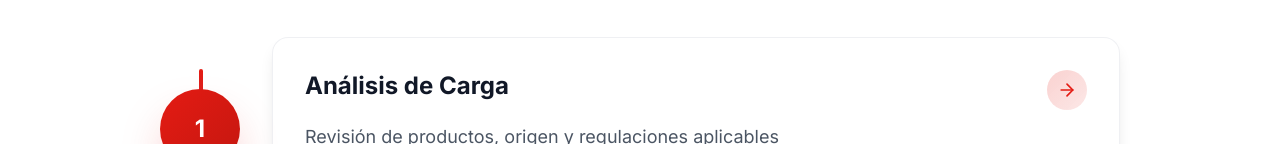
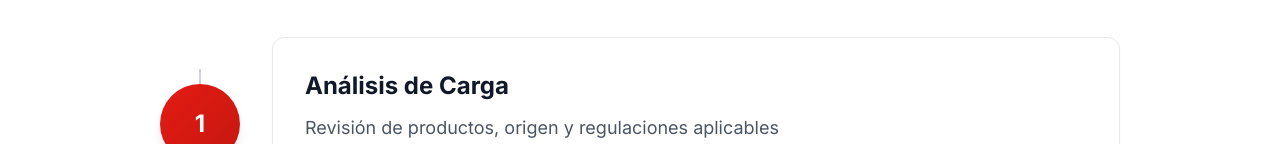
Before and after one commit to cookiecodespy/Ez_webpage, a React (Vite) app: page /servicios/agenciamiento-aduanas in a window 1280 px wide. Both pictures are taken after a click on the button "Proceso". Shown: the part 1062-1206 px from the top of the page. Built offline with nearby package versions, Linux system fonts and the light colour scheme.

Commit message:
Redesign process section: remove arrows, simplify design, use single-color centered line from circle to circle

```diff
--- a/src/pages/ServiceDetail.tsx
+++ b/src/pages/ServiceDetail.tsx
@@ -771,13 +771,13 @@ const ServiceDetail = () => {
             </div>
 
             <div className="relative">
-              {/* Vertical Timeline Line - Perfectly centered and ends at last circle */}
+              {/* Vertical Timeline Line - Clean single color, perfectly aligned */}
               {service.process.length > 1 && (
                 <div
-                  className="absolute left-[31px] md:left-[39px] w-1 bg-gradient-to-b from-[#E41B13] via-blue-500 to-green-500 rounded-full"
+                  className="absolute left-[31px] md:left-[39px] w-0.5 bg-gray-300"
                   style={{
-                    top: '32px', // Half of circle height (64px/2)
-                    height: `calc(100% - 64px - ${service.process.length > 1 ? '8rem' : '0px'})` // Subtract circle size and gap
+                    top: '32px',
+                    bottom: `calc(100% - ${(service.process.length - 1) * (8 * 4) + (service.process.length - 1) * (16 * 4) + 64}px)`
                   }}
                 />
               )}
@@ -794,52 +794,26 @@ const ServiceDetail = () => {
                   >
                     {/* Step Number Circle */}
                     <div className="relative flex-shrink-0 z-10">
-                      <motion.div
-                        className="w-16 h-16 md:w-20 md:h-20 rounded-full bg-gradient-to-br from-[#E41B13] to-[#C41710] text-white flex items-center justify-center font-bold text-xl md:text-2xl shadow-2xl shadow-[#E41B13]/40"
-                        whileHover={{ scale: 1.1, rotate: 5 }}
-                      >
+                      <div className="w-16 h-16 md:w-20 md:h-20 rounded-full bg-gradient-to-br from-[#E41B13] to-[#C41710] text-white flex items-center justify-center font-bold text-xl md:text-2xl shadow-lg">
                         {step.step}
-                      </motion.div>
-                      {/* Pulse Effect */}
-                      <div className="absolute inset-0 rounded-full bg-[#E41B13] animate-ping opacity-20" />
-                    </div>
-
-                    {/* Content Card */}
-                    <motion.div
-                      className="flex-1 bg-white/80 backdrop-blur-xl border border-gray-200/60 p-6 md:p-8 rounded-2xl shadow-lg hover:shadow-xl hover:border-[#E41B13]/30 transition-all duration-300 group relative overflow-hidden"
-                      whileHover={{ x: 10 }}
-                    >
-                      {/* Decorative gradient */}
-                      <div className="absolute top-0 right-0 w-32 h-32 bg-gradient-to-br from-[#E41B13]/10 to-transparent rounded-bl-full opacity-0 group-hover:opacity-100 transition-opacity duration-300" />
-
-                      <div className="relative">
-                        <div className="flex items-start justify-between mb-3">
-                          <h3 className="text-2xl font-bold text-gray-900 group-hover:text-[#E41B13] transition-colors flex-1">
-                            {step.title}
-                          </h3>
-                          <div className="ml-4 flex-shrink-0">
-                            <div className="w-10 h-10 rounded-full bg-gradient-to-br from-[#E41B13]/20 to-[#E41B13]/10 flex items-center justify-center group-hover:from-[#E41B13] group-hover:to-[#C41710] transition-all duration-300">
-                              <ArrowRight className="h-5 w-5 text-[#E41B13] group-hover:text-white transition-colors" />
-                            </div>
                       </div>
                     </div>
 
-                        <p className="text-gray-600 leading-relaxed text-lg mb-4">
+                    {/* Content Card - Clean design without arrows */}
+                    <div className="flex-1 bg-white border border-gray-200 p-6 md:p-8 rounded-xl shadow-sm hover:shadow-md hover:border-gray-300 transition-all duration-300">
+                      <h3 className="text-xl md:text-2xl font-bold text-gray-900 mb-3">
+                        {step.title}
+                      </h3>
+                      <p className="text-gray-600 leading-relaxed text-base md:text-lg">
                         {step.description}
                       </p>
 
-                        {/* Progress Indicator */}
-                        <div className="flex items-center justify-between">
-                          <div className="flex items-center gap-2 text-sm text-gray-500">
+                      {/* Simple step indicator */}
+                      <div className="mt-4 flex items-center gap-2 text-sm text-gray-400">
                         <Clock className="h-4 w-4" />
                         <span>Paso {step.step} de {service.process.length}</span>
                       </div>
-                          {index < service.process.length - 1 && (
-                            <ChevronRight className="h-5 w-5 text-gray-300 group-hover:text-[#E41B13] transition-colors" />
-                          )}
                     </div>
-                      </div>
-                    </motion.div>
                   </motion.div>
                 ))}
               </div>
```
Lines whose indentation alone changed are shown as unchanged.
